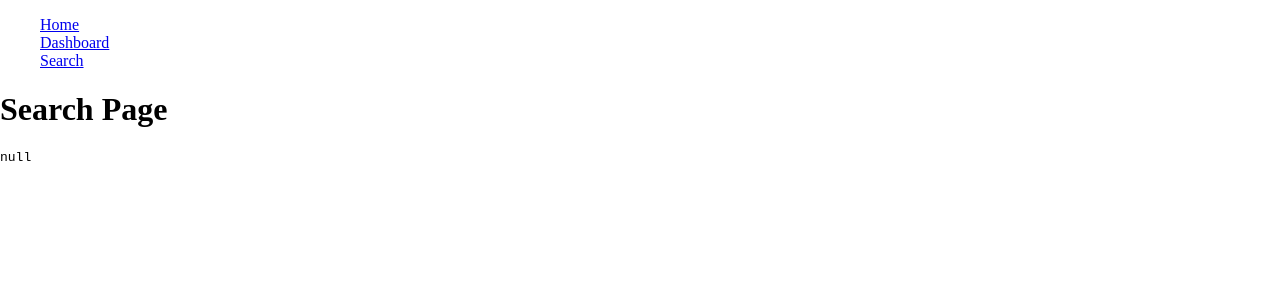
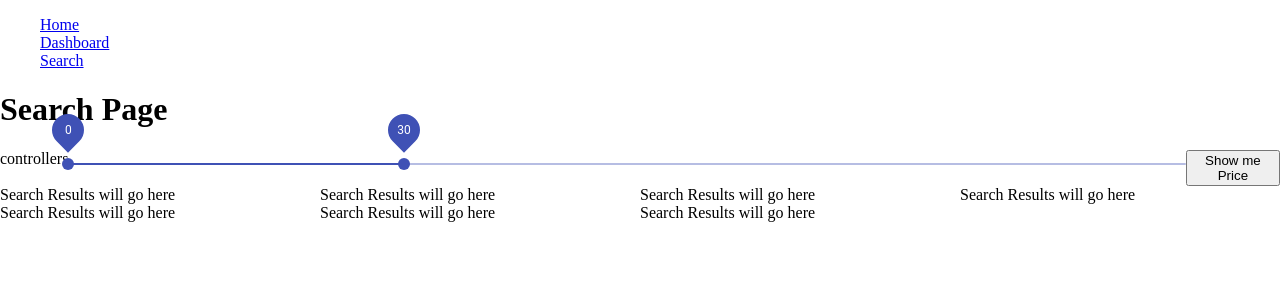
Before and after one commit to plaetzaw/GameBargins-Client, a Next.js app: page /search in a window 1280 px wide. Shown: the top 300 px of the page. Built offline with nearby package versions, Linux system fonts and the light colour scheme.

Commit message:
Slider working

```diff
--- a/package.json
+++ b/package.json
@@ -8,6 +8,7 @@
     "start": "next start"
   },
   "dependencies": {
+    "@material-ui/core": "^4.11.4",
     "axios": "^0.21.1",
     "css-spinners-react": "^1.0.2",
     "next": "10.2.3",
--- /dev/null
+++ b/pages/components/atoms/marks.js
@@ -0,0 +1,54 @@
+export const marks = [
+  {
+    value: 0,
+    label: '$0'
+  },
+  {
+    value: 5,
+    label: '$5'
+  },
+  {
+    value: 10,
+    label: '$10'
+  },
+  {
+    value: 15,
+    label: '$15'
+  },
+  {
+    value: 20,
+    label: '$20'
+  },
+  {
+    value: 25,
+    label: '$25'
+  },
+  {
+    value: 30,
+    label: '$30'
+  },
+  {
+    value: 35,
+    label: '$35'
+  },
+  {
+    value: 40,
+    label: '$40'
+  },
+  {
+    value: 45,
+    label: '$45'
+  },
+  {
+    value: 50,
+    label: '$50'
+  },
+  {
+    value: 55,
+    label: '$55'
+  },
+  {
+    value: 60,
+    label: '$60'
+  }
+]
--- a/pages/search/index.js
+++ b/pages/search/index.js
@@ -1,14 +1,61 @@
-import { useContext } from 'react'
+import { useState, useContext } from 'react'
 import { UserContext } from '../components/organisms/UserContext'
+import { Slider } from '@material-ui/core'
+import styled from 'styled-components'
+import axios from 'axios'
+
+// Atoms
+import marks from '../components/atoms/marks'
+
+const Container = styled.div`
+`
+const SearchControllersContainer = styled.div`
+    display: flex;
+`
+
+const SearchResultsContainer = styled.div`
+    display: grid;
+    grid-template-columns: 25% 25% 25% 25%;
+`
 
 const Search = () => {
-  const { user } = useContext(UserContext)
+  const [priceRange, setPriceRange] = useState([0, 30])
+
+  const updatePrice = (e, price) => {
+    setPriceRange(price)
+  }
+
+  const showMePrice = () => {
+    console.log('your current pricerange is', priceRange)
+  }
 
   return (
-    <div>
+    <Container>
       <h1>Search Page</h1>
-      <pre>{JSON.stringify(user, null, 2)}</pre>
-    </div>
+      {/* <pre>{JSON.stringify(user, null, 2)}</pre> */}
+      <SearchControllersContainer>
+        controllers
+        <Slider
+          value={priceRange}
+          onChange={updatePrice}
+          marks={marks}
+          step={5}
+          valueLabelDisplay='on'
+          min={0}
+          max={100}
+        />
+        <button onClick={showMePrice}>Show me Price</button>
+      </SearchControllersContainer>
+      <SearchResultsContainer>
+        <div>Search Results will go here</div>
+        <div>Search Results will go here</div>
+        <div>Search Results will go here</div>
+        <div>Search Results will go here</div>
+        <div>Search Results will go here</div>
+        <div>Search Results will go here</div>
+        <div>Search Results will go here</div>
+      </SearchResultsContainer>
+    </Container>
   )
 }
 
```
Also changed, not shown: 1 other file (tests, documents, lock files or other folders).
